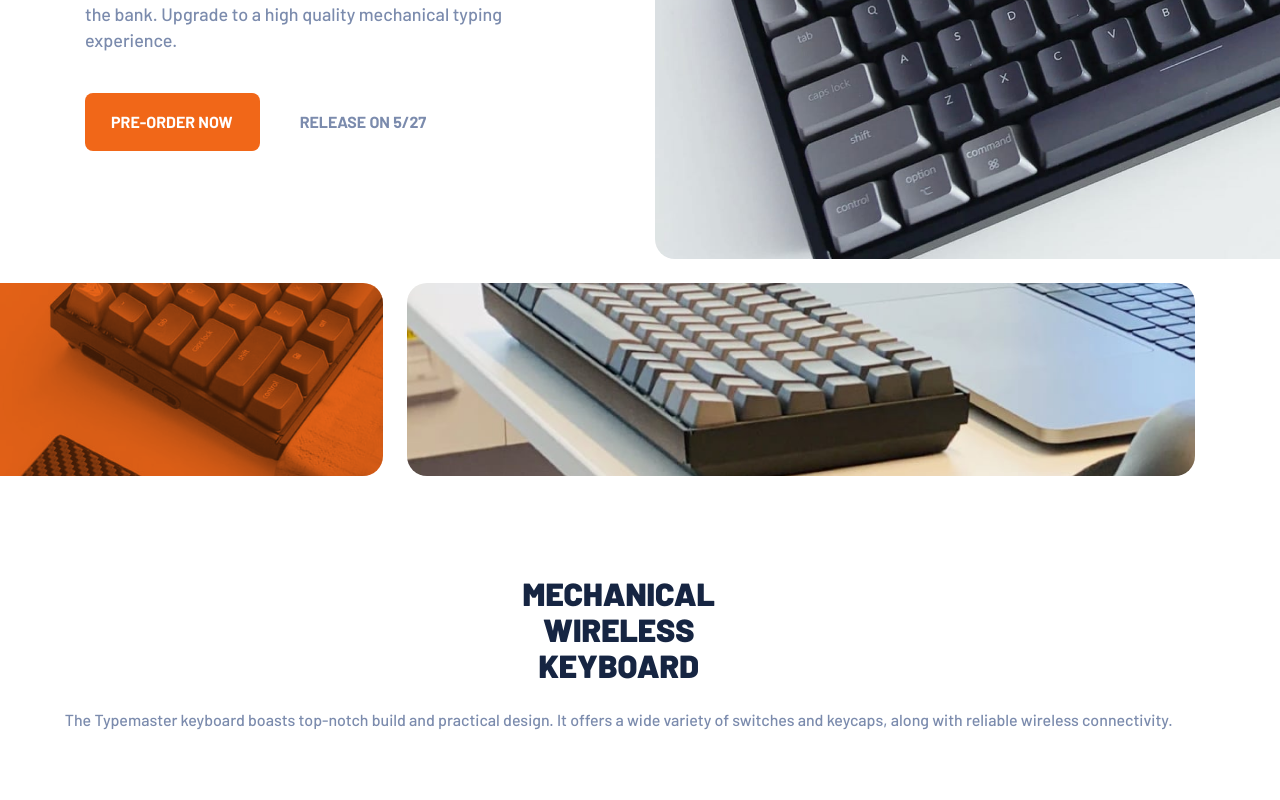
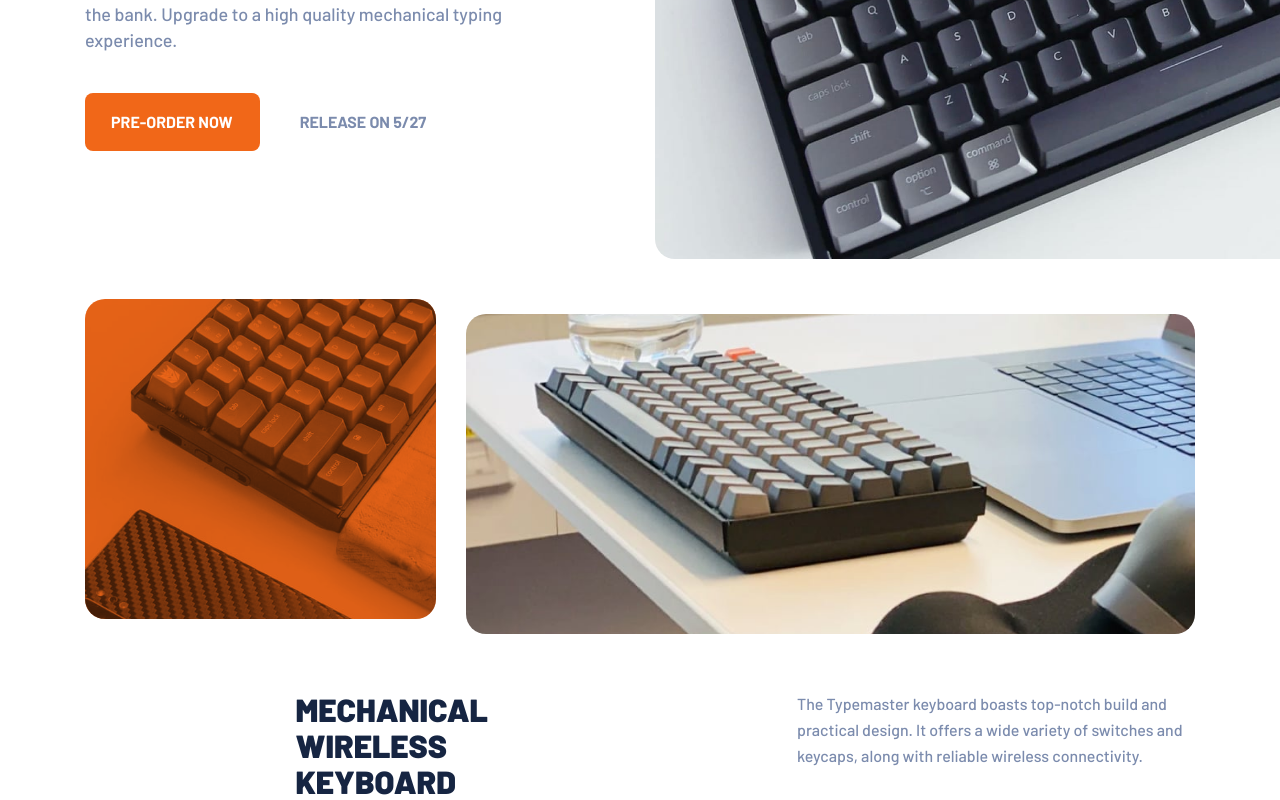
Before and after one commit to vanderms/typemaster-pre-launching-landing-page, a Next.js app: page / in a window 1280 px wide. Shown: the part 407-1207 px from the top of the page. Before the commit the page ends 1140 px from the top, so only its background shows below. Built offline with nearby package versions, Linux system fonts and the light colour scheme.

Commit message:
implement section product tablet design

```diff
--- a/styles/_section-product.scss
+++ b/styles/_section-product.scss
@@ -5,16 +5,31 @@
   display: grid;
   @include container-right;
   grid-template-columns: 107fr 220fr;
-  gap: 24px;
+  column-gap: 24px;
+
+  @include media(tablet) {
+    margin-top: 40px;
+    @include container;
+    grid-template-columns: 214fr 445fr;
+    column-gap: 30px;
+  }
 
   .picture {
     width: 100%;
     height: 193px;
     overflow: hidden;
 
+    @include media(tablet) {
+      height: 320px;
+    }
+
     &:first-of-type {
       background: #f16718;
       border-radius: 0px 20px 20px 0px;
+
+      @include media(tablet) {
+        border-radius: 20px;
+      }
 
       .image {
         opacity: 0.75;
@@ -24,6 +39,10 @@
 
     &:last-of-type {
       border-radius: 20px;
+
+      @include media(tablet) {
+        margin-top: 15px;
+      }
     }
 
     .image {
@@ -39,6 +58,14 @@
     @include container-left;
     margin-top: 75px;
 
+    @include media(tablet) {
+      display: flex;
+      justify-content: space-between;
+      gap: 36px;
+      margin-left: 0;
+      margin-top: 57px;
+    }
+
     .title {
       font-weight: 900;
       font-size: 32px;
@@ -48,6 +75,11 @@
       color: #162542;
       max-width: 255px;
       margin-inline: auto;
+
+      @include media(tablet) {
+        text-align: left;
+        width: 255px;
+      }
     }
 
     .text {
@@ -57,6 +89,12 @@
       line-height: 26px;
       text-align: center;
       color: #7b8bad;
+
+      @include media(tablet) {
+        margin-top: 0;
+        width: 398px;
+        text-align: left;
+      }
     }
   }
 }
```
